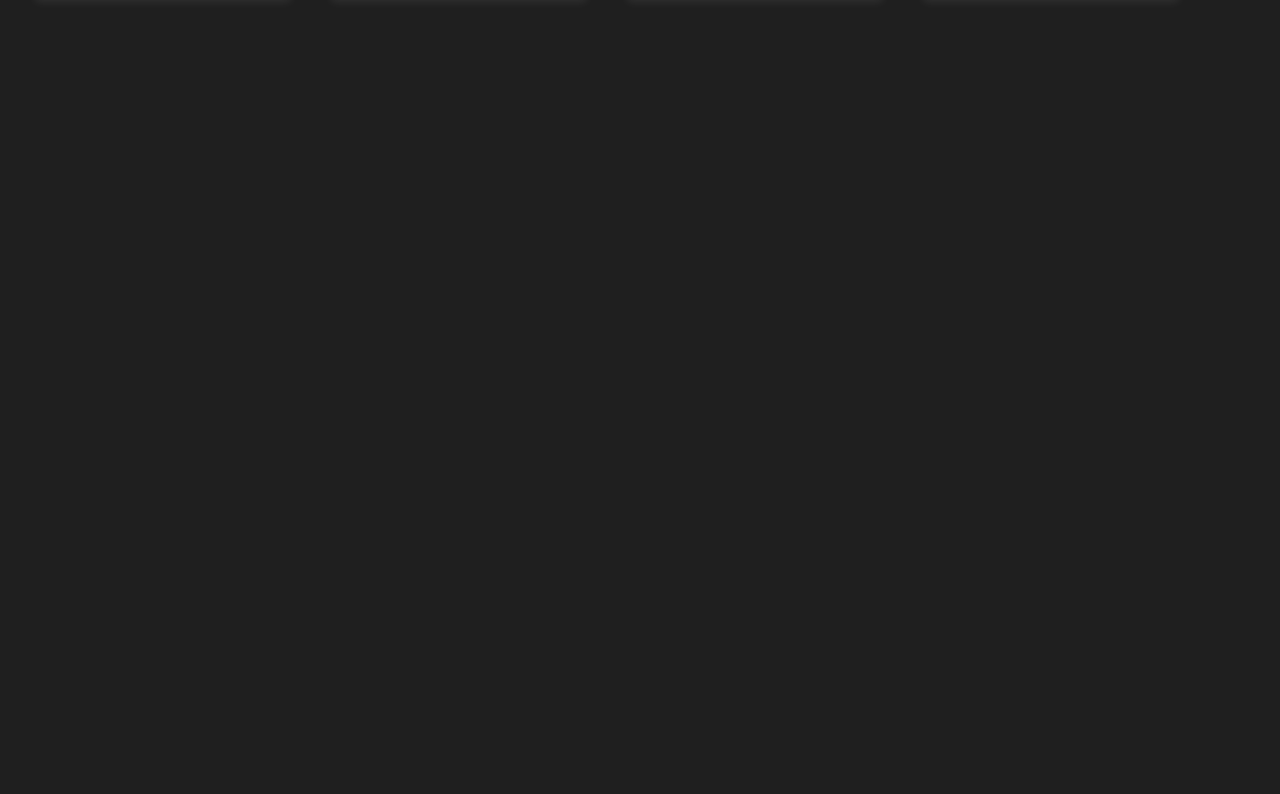
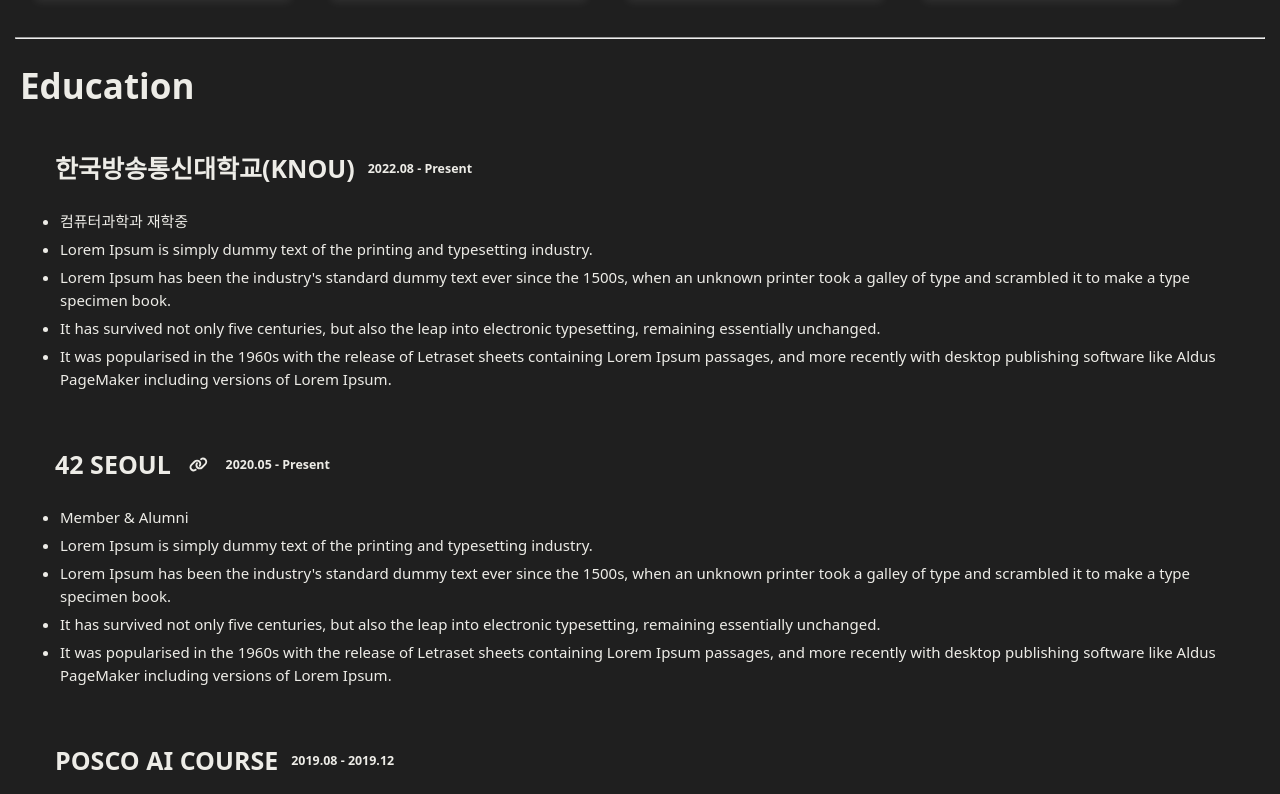
Before and after one commit to yeslee-v/personal_homepage, a Next.js app: page / in a window 1280 px wide. Shown: the part 1546-2340 px from the top of the page. Before the commit the page ends 1584 px from the top, so only its background shows below. Built offline with nearby package versions, Linux system fonts and the light colour scheme.

Commit message:
Add education component

```diff
--- a/src/app/(home)/page.tsx
+++ b/src/app/(home)/page.tsx
@@ -4,6 +4,7 @@
 import Contacts from "../../components/contacts";
 import styles from "../../styles/home.module.css";
 import Careers from "../../components/careers";
+import Education from "../../components/education";
 
 export const metadata: Metadata = {
   title: "Home",
@@ -22,6 +23,8 @@
       <Careers />
       <hr />
       <Projects />
+      <hr />
+      <Education />
     </section>
   );
 };
--- /dev/null
+++ b/src/components/education.tsx
@@ -0,0 +1,44 @@
+import styles from "../styles/education.module.css";
+
+import { FontAwesomeIcon } from "@fortawesome/react-fontawesome";
+import { educationDetail } from "../data/education.data";
+import { faLink } from "@fortawesome/free-solid-svg-icons";
+
+const Education = () => {
+  return (
+    <section>
+      <h2>Education</h2>
+      <div>
+        {educationDetail.map((education, index) => (
+          <div
+            key={`${index}-${education.name}`}
+            className={styles.educationBox}
+          >
+            <div className={styles.educationTitle}>
+              <h3>{education.name}</h3>
+              {education.blogPostPath && (
+                <a
+                  href={`${education.blogPostPath}`}
+                  target="_blank"
+                  rel="noopener noreferrer"
+                >
+                  <FontAwesomeIcon icon={faLink} />
+                </a>
+              )}
+
+              <h5>{education.period}</h5>
+            </div>
+            <ul>
+              {education.role && <li>{education.role}</li>}
+              {education.description.map((sentence, index) => (
+                <li key={index}>{sentence}</li>
+              ))}
+            </ul>
+          </div>
+        ))}
+      </div>
+    </section>
+  );
+};
+
+export default Education;
--- /dev/null
+++ b/src/data/education.data.ts
@@ -0,0 +1,40 @@
+import { educationDetailProps } from "../interface/education.interface";
+
+export const educationDetail: educationDetailProps[] = [
+  {
+    id: 3,
+    name: "한국방송통신대학교(KNOU)",
+    role: "컴퓨터과학과 재학중",
+    period: "2022.08 - Present",
+    description: [
+      "Lorem Ipsum is simply dummy text of the printing and typesetting industry.",
+      "Lorem Ipsum has been the industry's standard dummy text ever since the 1500s, when an unknown printer took a galley of type and scrambled it to make a type specimen book.",
+      "It has survived not only five centuries, but also the leap into electronic typesetting, remaining essentially unchanged.",
+      " It was popularised in the 1960s with the release of Letraset sheets containing Lorem Ipsum passages, and more recently with desktop publishing software like Aldus PageMaker including versions of Lorem Ipsum.",
+    ],
+  },
+  {
+    id: 2,
+    name: "42 SEOUL",
+    role: "Member & Alumni",
+    period: "2020.05 - Present",
+    blogPostPath: "2년간의-42서울-여행기-2145fc821d0e",
+    description: [
+      "Lorem Ipsum is simply dummy text of the printing and typesetting industry.",
+      "Lorem Ipsum has been the industry's standard dummy text ever since the 1500s, when an unknown printer took a galley of type and scrambled it to make a type specimen book.",
+      "It has survived not only five centuries, but also the leap into electronic typesetting, remaining essentially unchanged. ",
+      "It was popularised in the 1960s with the release of Letraset sheets containing Lorem Ipsum passages, and more recently with desktop publishing software like Aldus PageMaker including versions of Lorem Ipsum.",
+    ],
+  },
+  {
+    id: 1,
+    name: "POSCO AI COURSE",
+    period: "2019.08 - 2019.12",
+    description: [
+      "Lorem Ipsum is simply dummy text of the printing and typesetting industry.",
+      "Lorem Ipsum has been the industry's standard dummy text ever since the 1500s, when an unknown printer took a galley of type and scrambled it to make a type specimen book.",
+      "It has survived not only five centuries, but also the leap into electronic typesetting, remaining essentially unchanged.",
+      " It was popularised in the 1960s with the release of Letraset sheets containing Lorem Ipsum passages, and more recently with desktop publishing software like Aldus PageMaker including versions of Lorem Ipsum.",
+    ],
+  },
+];
--- /dev/null
+++ b/src/styles/education.module.css
@@ -0,0 +1,14 @@
+.educationBox {
+  margin-bottom: 22px;
+  padding: 0px 0px 10px 20px;
+
+  line-height: 23px;
+  font-size: 15px;
+}
+
+.educationTitle {
+  display: flex;
+  align-items: center;
+
+  gap: 13px;
+}
```
Also changed, not shown: src/interface/education.interface.ts (added, +8 -0 lines).
